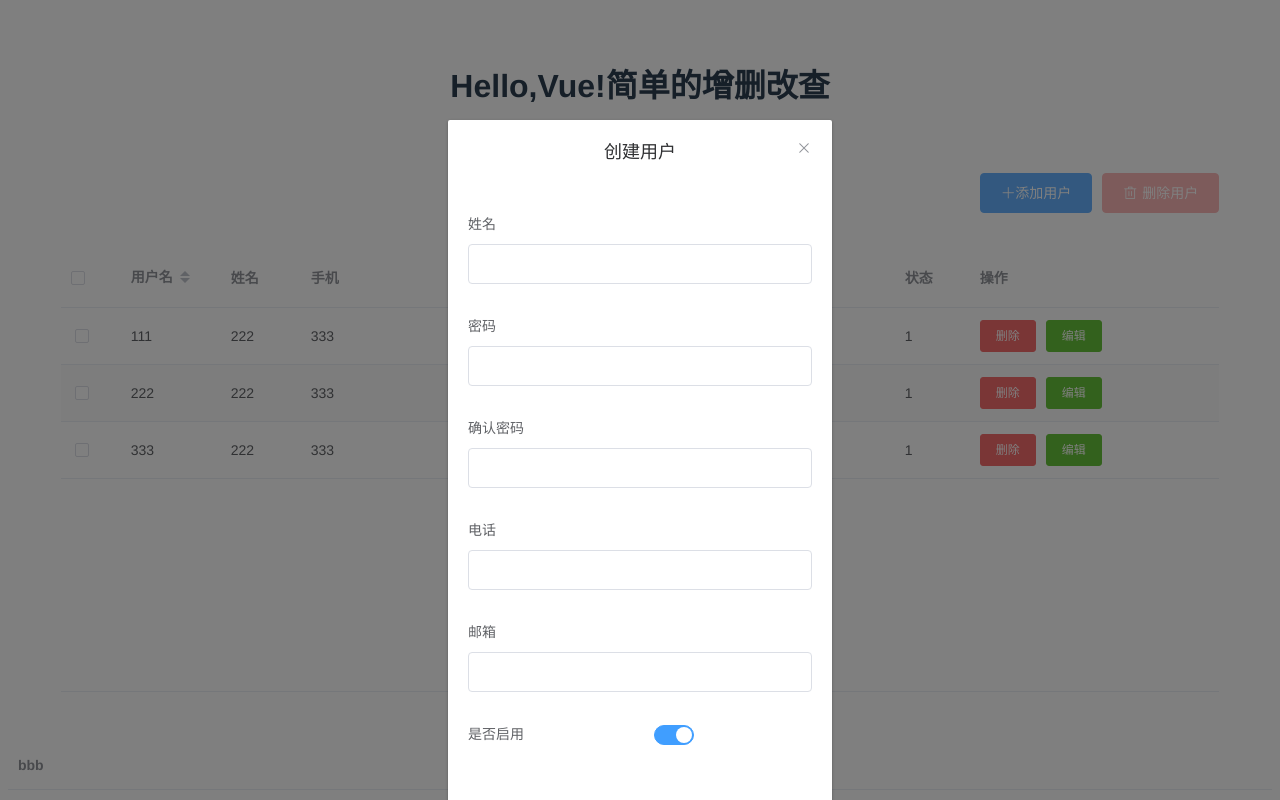
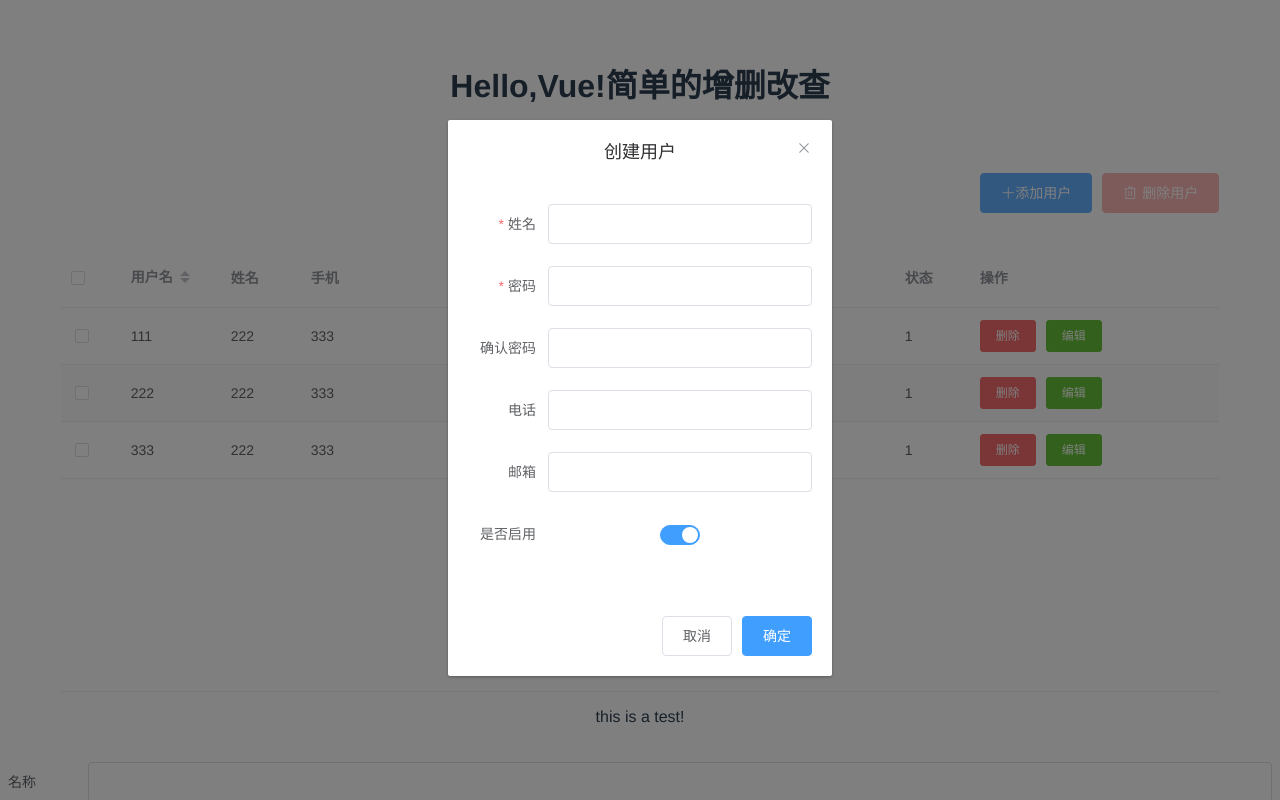
Before and after one commit to lostCarrie/anke, a Vue app: page / in a window 1280 px wide. Both pictures are taken after a click on the button "添加用户". Shown: the top 800 px of the page. Built offline with nearby package versions, Linux system fonts and the light colour scheme.

Commit message:
加入输入验证

```diff
--- a/src/components/Test.vue
+++ b/src/components/Test.vue
@@ -2,16 +2,19 @@
 <div>
     <el-row span="22" offset="1">
         <el-col>
-            <el-table style="width:100%" :data="tableData">
-                <el-table-column prop="aaa"
-                                 label="bbb">
-                </el-table-column>
-                <el-table-column label="ccc">
-                    <template slot-scope="scope">
-                    <el-button>ddd</el-button>
-                    </template>
-                </el-table-column>
-            </el-table>
+
+<div style="margin: 20px;"></div>
+<el-form label-position="left" label-width="80px" :model="formLabelAlign">
+  <el-form-item label="名称">
+    <el-input v-model="formLabelAlign.name"></el-input>
+  </el-form-item>
+  <el-form-item label="活动区域">
+    <el-input v-model="formLabelAlign.region"></el-input>
+  </el-form-item>
+  <el-form-item label="活动形式">
+    <el-input v-model="formLabelAlign.type"></el-input>
+  </el-form-item>
+</el-form>
         </el-col>
     </el-row>
 </div>
@@ -21,11 +24,13 @@
 export default {
     name:'',
     data() {
-        return {
-            tableData: [{
-                aaa: 1
-            }]
+      return {
+        formLabelAlign: {
+          name: '',
+          region: '',
+          type: ''
         }
+      };
     }
 
 }
--- a/src/components/User.vue
+++ b/src/components/User.vue
@@ -64,7 +64,7 @@
                    :visible.sync="dialogCreateVisible"
                    width="30%"
                    :before-close="handleClose">
-            <el-form :model="createUser" label-position="right">
+            <el-form label-position="right" ref="create" status-icon :rules="rules" :model="createUser" label-width="80px">
                 <el-form-item label="姓名" prop="name">
                     <el-input v-model="createUser.name"></el-input>
                 </el-form-item>
@@ -101,6 +101,15 @@
 export default {
     name: '',
     data() {
+        var validatePass = (rule, value, callback) => {
+            if(value === '') {
+                callback(new Error('请再次输入密码'));
+            }else if(value !== this.createUser.password) {
+                callback(new Error('两次输入密码不一致！'));
+            }else {
+                callback();
+            }
+        }
         return {
             users: [{
                 username: '111',
@@ -134,6 +143,53 @@ export default {
                 phone: '',
                 email: '',
                 is_active: true
+            },
+            rules: {
+                name: [{
+                    required: true,
+                    message: '请输入姓名',
+                    trigger: 'blur'
+                }, {
+                    min: 3,
+                    max: 15,
+                    message: '长度在3到15个字符'
+                }],
+                username: [{
+                    required: true,
+                    message: '请输入用户名',
+                    trigger: 'blur'
+                }, {
+                    min: 3,
+                    max: 25,
+                    message: '长度在3到25个字符'
+                }, {
+                    pattern: /^[A-Za-z0-9]+$/,
+                    message: '用户名只能为字母和数字'
+                }],
+                password: [{
+                    required: true,
+                    message: '请输入密码',
+                    trigger: 'blur'
+                }, {
+                    min: 6,
+                    max: 25,
+                    message: '长度在6到25个字符'
+                }],
+                checkPass: [{
+                    require: true,
+                    message: '请再次输入密码',
+                    trigger: 'blur'
+                }, {
+                    validator: validatePass
+                }],
+                email: [{
+                    type: 'email',
+                    message: '邮件格式不正确'
+                }],
+                phone: [{
+                    pattern: /^1[34578]\d{9}$/,
+                    message: '请输入中国国内的手机号'
+                }]
             },
             filter: {
                 sorts: ''
@@ -196,7 +252,7 @@ export default {
                             this.users.splice(index,1)
                         }
                     });
-                };
+                }
                 this.$message({
                     type: 'success',
                     message: '删除成功！'
@@ -210,9 +266,20 @@ export default {
         },
         //手动关闭提示
         handleClose(done) {
-            this.$confirm('确认关闭？').then(_ => {
+            this.$confirm('确认关闭？').then(() => {
                 done();
-            }).catch(_ => {});
+            }).catch(() => {});
+        },
+        //创建新用户
+        createUsers() {
+            this.$refs.create.validate((valid) => {
+                if(valid) {
+                    alert('submit');
+                }else {
+                    console.log('error submit!');
+                    return false;
+                }
+            })
         },
         //编辑当前用户信息
         setCurrent(row, index) {
```
